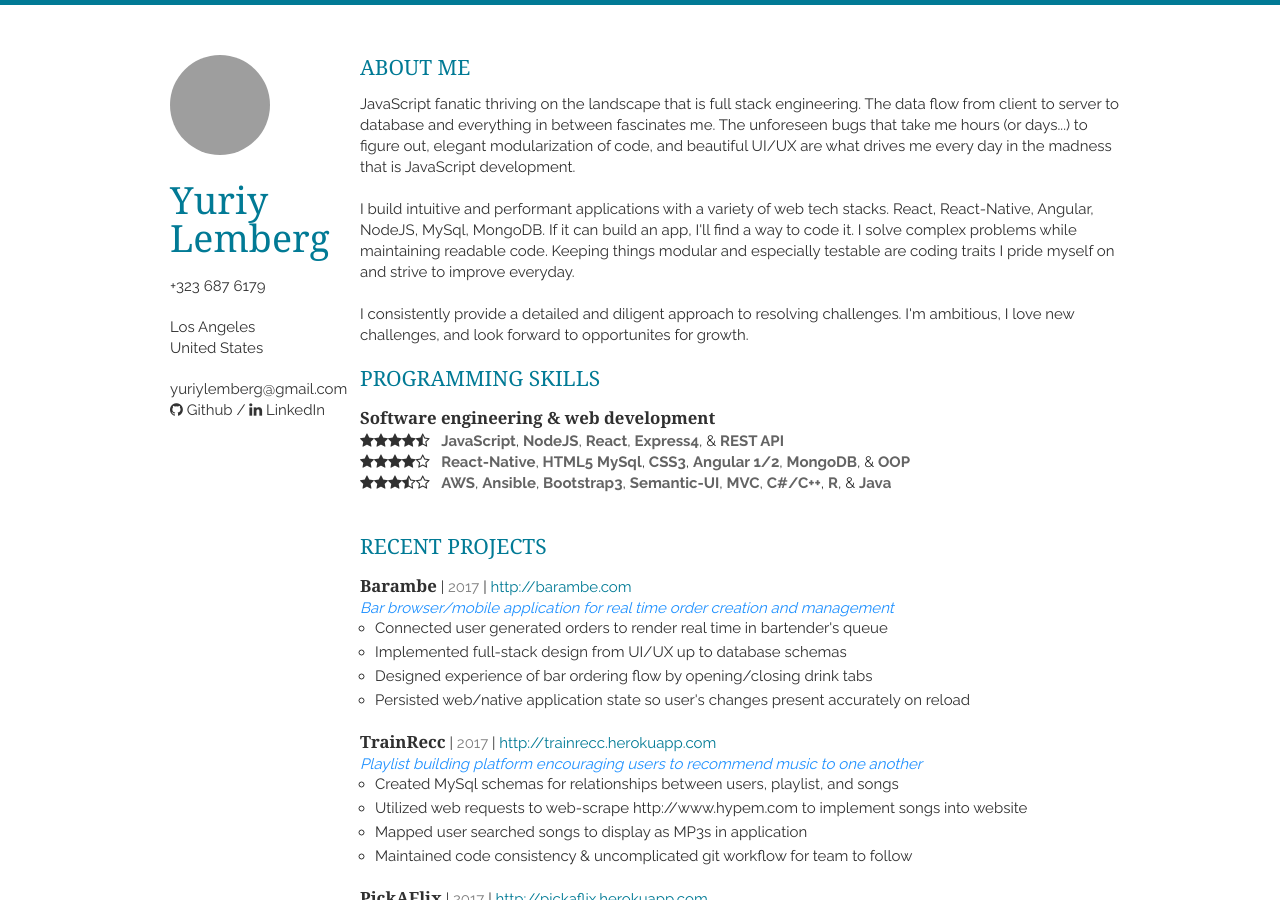
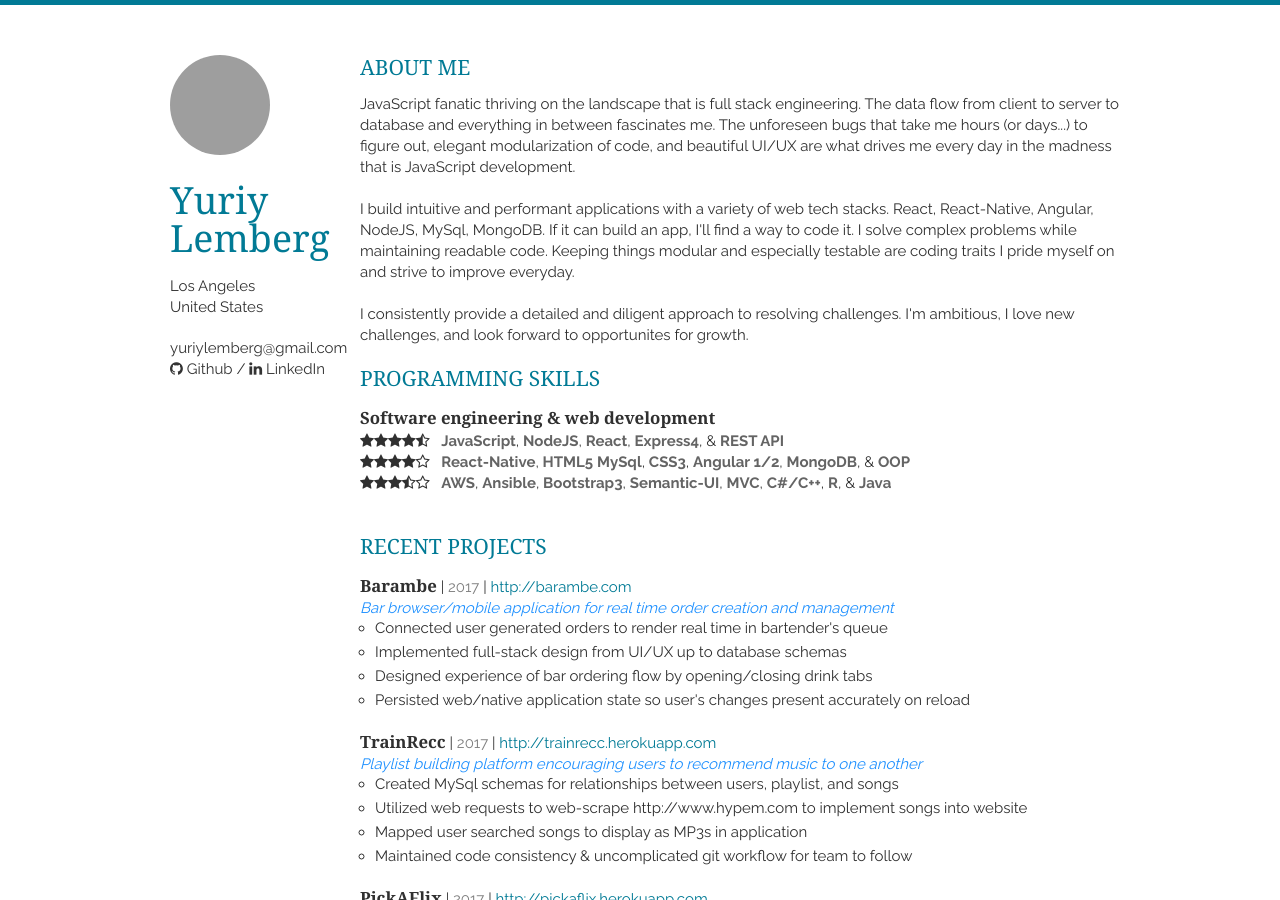
Before and after one commit to ylemberg/ylemberg.github.io, a Jekyll site: the page built from index.html, in a window 1280 px wide and 900 px high. Built offline with Jekyll 4.4.1, drawn with Linux system fonts in a browser that asks for light colours; nearby versions of some CDN libraries; the list of posts is cut into pages by our own code; grey boxes are pictures that could not be loaded.

Commit message:
[refactor] Remove telephone from HTML

```diff
--- a/_layouts/layout.html
+++ b/_layouts/layout.html
@@ -30,9 +30,6 @@
     <header class="three columns">
         <img src="{{ site.baseurl }}static/img/yuriyBlueCentered.png" class="me">
         <h1>{{ site.name }}</h1>
-        <p>
-            <a href="{{ site.tel_full }}">{{ site.tel }}</a>
-        </p>
         <address>
             <span>
                 {{ site.city }}<br/>
```
Also changed, not shown: 1 other file.
